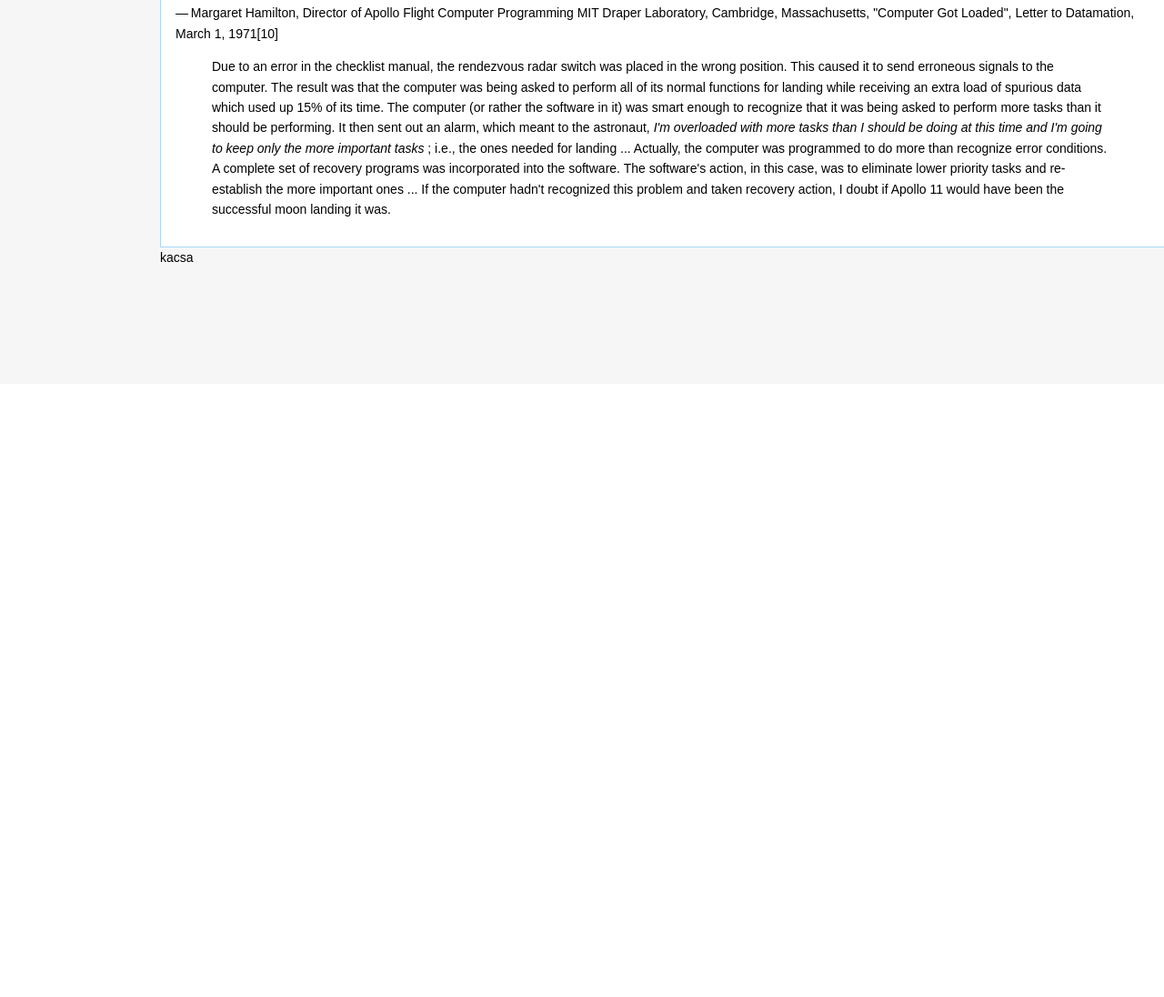
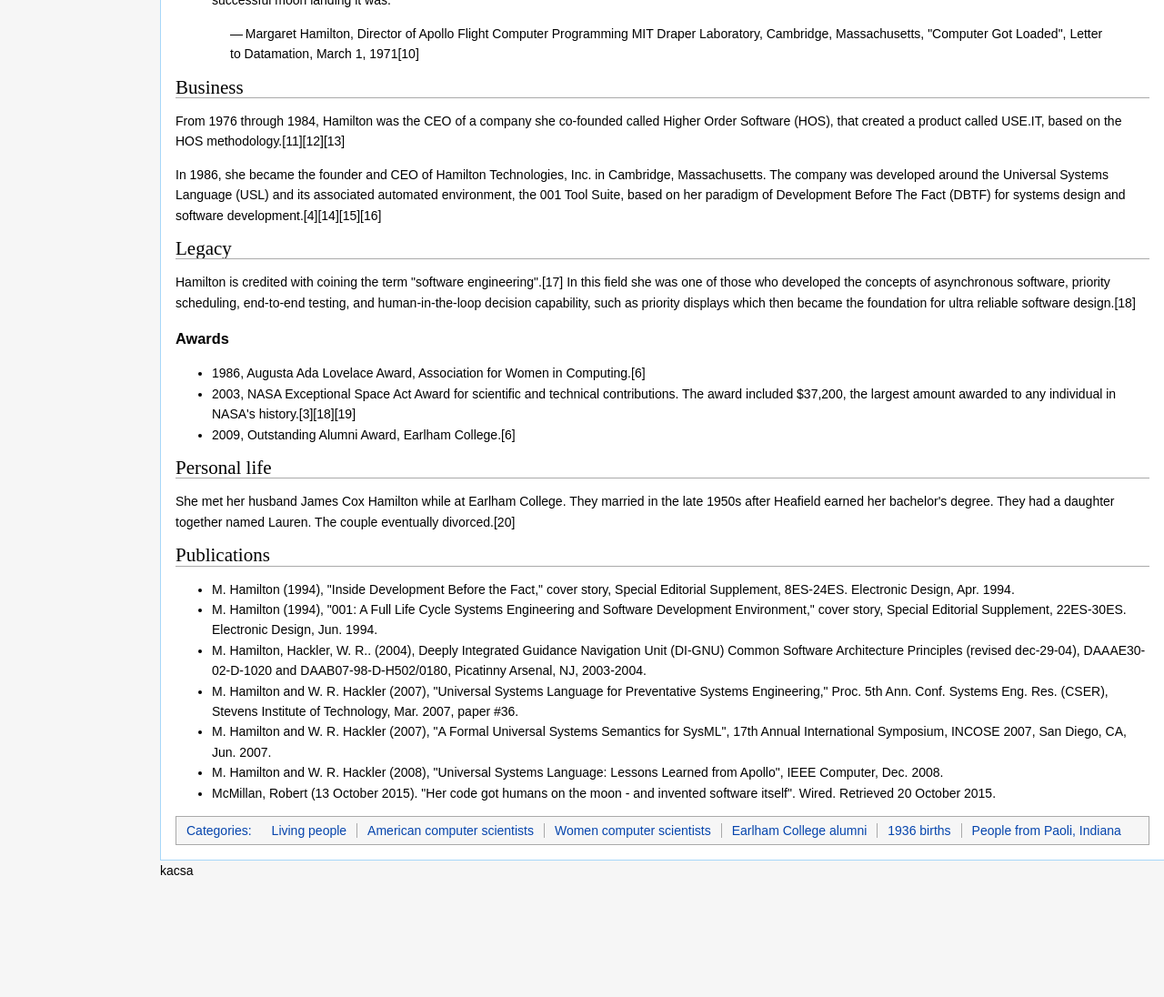
Before and after one commit to green-fox-academy/bejczib, a plain HTML site: page week-2/project/index.html in a window 1280 px wide. Shown: the part 1532-2628 px from the top of the page at 91% size. Before the commit the page ends 1954 px from the top, so only its background shows below. Drawn offline with Linux system fonts and the light colour scheme.

Commit message:
add bottom-bar with proper style

```diff
--- a/week-2/project/CSS/style.css
+++ b/week-2/project/CSS/style.css
@@ -40,6 +40,10 @@
 
 a:hover {
   text-decoration: underline;
+}
+
+#p-indent {
+  margin-left: 20px;
 }
 
 .main-container {
@@ -266,7 +270,33 @@
 .main-sidebar ul li {
   padding: 3px 0;
 }
+
 .first-sidebar {
   padding-left: 28px;
   padding-top: 20px;
 }
+
+.bottom-bar {
+  border: 1px solid #AAA;
+  background: #f6f6f6;
+}
+
+.bottom-menu {
+  display: flex;
+  padding-left: 0;
+  margin: 0;
+}
+
+.bottom-menu li {
+  padding: 4px 0;
+  list-style: none;
+}
+
+.bottom-menu a {
+  border-right: 1px solid #AAA;
+  padding: 0px 11px;
+}
+.bottom-menu li:nth-child(1) a,
+.bottom-menu li:nth-child(7) a {
+  border: 0
+}
--- a/week-2/project/index.html
+++ b/week-2/project/index.html
@@ -89,8 +89,6 @@
         <p>She was one of those who developed concepts of asynchronous software, priority scheduling, and Human-in-the-loop decision capability, which became the foundation for modern, ultra-reliable software design.</p>
         <h3>Apollo 11</h3>
         <p>Hamilton's work in the Apollo Guidance Computer software prevented an abort of the Apollo 11 Moon landing:[3] Three minutes before the Lunar lander reached the Moon's surface, several computer alarms were triggered. The computer was overloaded with incoming data, because the rendezvous radar system (not necessary for landing) updated an involuntary counter in the computer, which stole cycles from the computer. Due to its robust architecture, the computer was able to keep running; the Apollo onboard flight software was developed using an asynchronous executive so that higher priority jobs (important for landing) could interrupt lower priority jobs. The fault was attributed to a faulty checklist.</p>
-        <p>Due to an error in the checklist manual, the rendezvous radar switch was placed in the wrong position. This caused it to send erroneous signals to the computer. The result was that the computer was being asked to perform all of its normal functions for landing while receiving an extra load of spurious data which used up 15% of its time. The computer (or rather the software in it) was smart enough to recognize that it was being asked to perform more tasks than it should be performing. It then sent out an alarm, which meant to the astronaut, I'm overloaded with more tasks than I should be doing at this time and I'm going to keep only the more important tasks; i.e., the ones needed for landing ... Actually, the computer was programmed to do more than recognize error conditions. A complete set of recovery programs was incorporated into the software. The software's action, in this case, was to eliminate lower priority tasks and re-establish the more important ones ... If the computer hadn't recognized this problem and taken recovery action, I doubt if Apollo 11 would have been the successful moon landing it was.</p>
-        <p>— Margaret Hamilton, Director of Apollo Flight Computer Programming MIT Draper Laboratory, Cambridge, Massachusetts, "Computer Got Loaded", Letter to Datamation, March 1, 1971[10]</p>
         <blockquote>
           <p>
             Due to an error in the checklist manual, the rendezvous radar switch was placed in the wrong position. This caused it to send erroneous signals to the computer. The result was that the computer was being asked to perform all of its normal functions for landing while receiving an extra load of spurious data which used up 15% of its time. The computer (or rather the software in it) was smart enough to recognize that it was being asked to perform more tasks than it should be performing. It then sent out an alarm, which meant to the astronaut,
@@ -99,7 +97,42 @@
             </i>
               ; i.e., the ones needed for landing&nbsp;... Actually, the computer was programmed to do more than recognize error conditions. A complete set of recovery programs was incorporated into the software. The software's action, in this case, was to eliminate lower priority tasks and re-establish the more important ones&nbsp;... If the computer hadn't recognized this problem and taken recovery action, I doubt if Apollo 11 would have been the successful moon landing it was.
           </p>
+          <p id="p-indent">— Margaret Hamilton, Director of Apollo Flight Computer Programming MIT Draper Laboratory, Cambridge, Massachusetts, "Computer Got Loaded", Letter to Datamation, March 1, 1971[10]</p>
         </blockquote>
+        <h2>Business</h2>
+        <p>From 1976 through 1984, Hamilton was the CEO of a company she co-founded called Higher Order Software (HOS), that created a product called USE.IT, based on the HOS methodology.[11][12][13]</p>
+        <p>In 1986, she became the founder and CEO of Hamilton Technologies, Inc. in Cambridge, Massachusetts. The company was developed around the Universal Systems Language (USL) and its associated automated environment, the 001 Tool Suite, based on her paradigm of Development Before The Fact (DBTF) for systems design and software development.[4][14][15][16]</p>
+        <h2>Legacy</h2>
+        <p>Hamilton is credited with coining the term "software engineering".[17] In this field she was one of those who developed the concepts of asynchronous software, priority scheduling, end-to-end testing, and human-in-the-loop decision capability, such as priority displays which then became the foundation for ultra reliable software design.[18]</p>
+        <h3><strong>Awards</strong></h3>
+        <ul>
+          <li>1986, Augusta Ada Lovelace Award, Association for Women in Computing.[6]</li>
+          <li>2003, NASA Exceptional Space Act Award for scientific and technical contributions. The award included $37,200, the largest amount awarded to any individual in NASA's history.[3][18][19]</li>
+          <li>2009, Outstanding Alumni Award, Earlham College.[6]</li>
+        </ul>
+        <h2>Personal life</h2>
+        <p>She met her husband James Cox Hamilton while at Earlham College. They married in the late 1950s after Heafield earned her bachelor's degree. They had a daughter together named Lauren. The couple eventually divorced.[20]</p>
+        <h2>Publications</h2>
+        <ul>
+          <li>M. Hamilton (1994), "Inside Development Before the Fact," cover story, Special Editorial Supplement, 8ES-24ES. Electronic Design, Apr. 1994.</li>
+          <li>M. Hamilton (1994), "001: A Full Life Cycle Systems Engineering and Software Development Environment," cover story, Special Editorial Supplement, 22ES-30ES. Electronic Design, Jun. 1994.</li>
+          <li>M. Hamilton, Hackler, W. R.. (2004), Deeply Integrated Guidance Navigation Unit (DI-GNU) Common Software Architecture Principles (revised dec-29-04), DAAAE30-02-D-1020 and DAAB07-98-D-H502/0180, Picatinny Arsenal, NJ, 2003-2004.</li>
+          <li>M. Hamilton and W. R. Hackler (2007), "Universal Systems Language for Preventative Systems Engineering," Proc. 5th Ann. Conf. Systems Eng. Res. (CSER), Stevens Institute of Technology, Mar. 2007, paper #36.</li>
+          <li>M. Hamilton and W. R. Hackler (2007), "A Formal Universal Systems Semantics for SysML", 17th Annual International Symposium, INCOSE 2007, San Diego, CA, Jun. 2007.</li>
+          <li>M. Hamilton and W. R. Hackler (2008), "Universal Systems Language: Lessons Learned from Apollo", IEEE Computer, Dec. 2008.</li>
+          <li>McMillan, Robert (13 October 2015). "Her code got humans on the moon - and invented software itself". Wired. Retrieved 20 October 2015.</li>
+        </ul>
+        <div class="bottom-bar">
+          <ul class="bottom-menu">
+            <li><a href="">Categories:</a></li>
+            <li><a href="">Living people</a></li>
+            <li><a href="">American computer scientists</a></li>
+            <li><a href="">Women computer scientists</a></li>
+            <li><a href="">Earlham College alumni</a></li>
+            <li><a href="">1936 births</a></li>
+            <li><a href="">People from Paoli, Indiana</a></li>
+          </ul>
+        </div>
       </main>
       <footer class="main-footer">
         kacsa
```
